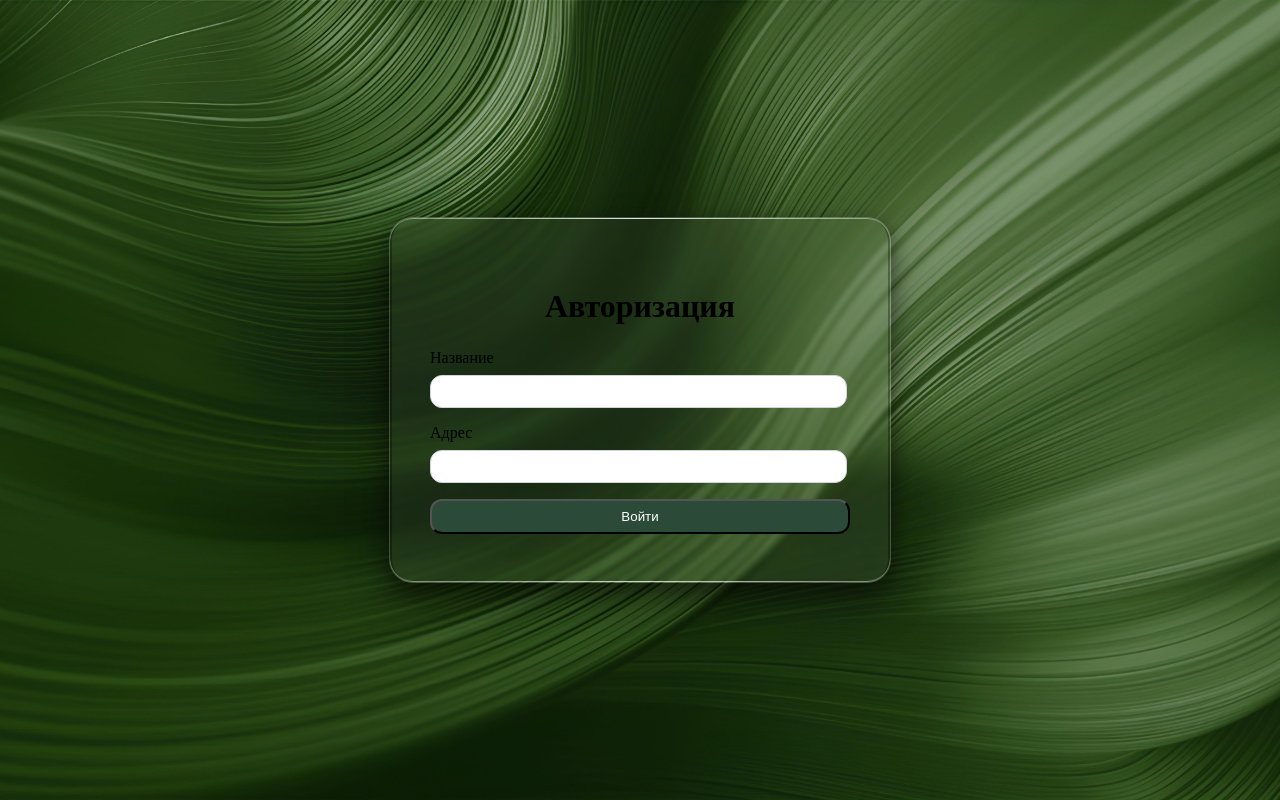
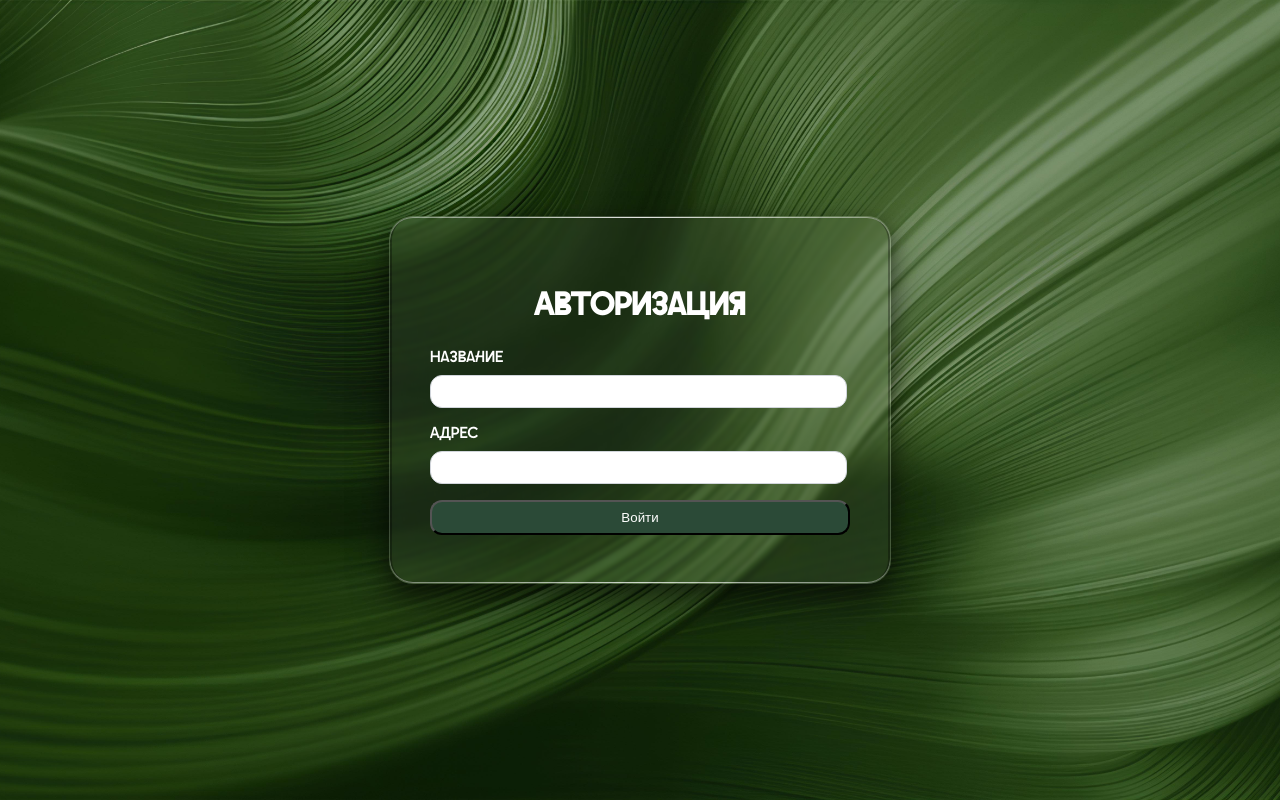
Before and after one commit to HasanovTimur9/review-analysis, a React (Vite) app in the folder frontend/frontend-review-analysis/: page / in a window 1280 px wide. Built offline with nearby package versions, Linux system fonts and the light colour scheme.

Commit message:
шрифт Cakra

```diff
--- a/frontend/frontend-review-analysis/src/pages/LoginPage.css
+++ b/frontend/frontend-review-analysis/src/pages/LoginPage.css
@@ -1,7 +1,18 @@
+@font-face {
+    font-family: 'Cakra';
+    src: url('../fonts/Cakra-Normal.woff2') format('woff2'),
+    url('../fonts/Cakra-Normal.woff') format('woff');
+    font-weight: 400;
+    font-style: normal;
+    font-display: swap;
+}
+
 html, body {
     padding: 0;
     margin: 0;
     height: 100%;
+    color: white;
+    font-family: 'Cakra', sans-serif;
 }
 
 .login-container {
```
Also changed, not shown: frontend/frontend-review-analysis/src/fonts/Cakra-Normal.woff (added), frontend/frontend-review-analysis/src/fonts/Cakra-Normal.woff2 (added).
